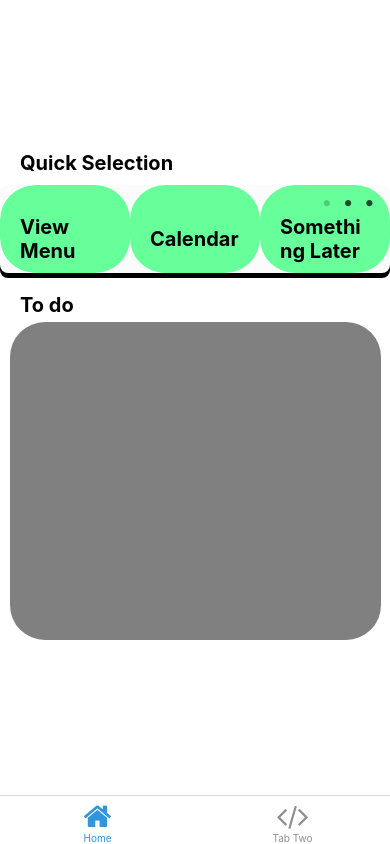
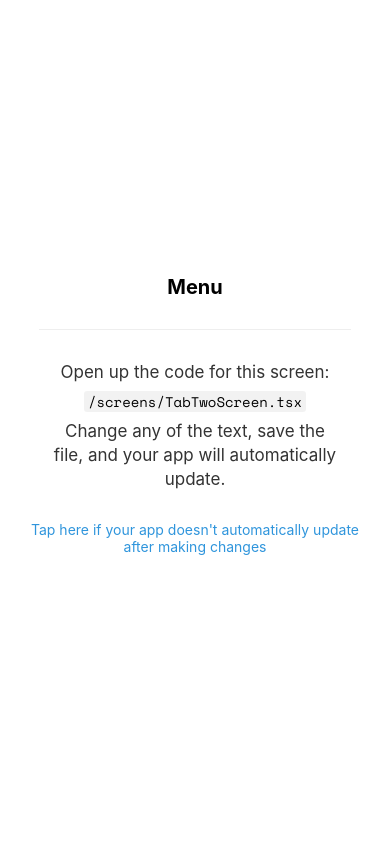
Before and after one commit to CurlzG/House_App, a React Native app: screen /Menu in a window 390 px wide. Built offline with nearby package versions, Linux system fonts and the light colour scheme; what expo-linking would draw is missing.

Commit message:
Added Menu

```diff
--- a/components/Slide.tsx
+++ b/components/Slide.tsx
@@ -1,17 +1,18 @@
 import React from 'react'
 import { View, Text } from 'react-native'
 import { StyleSheet,TouchableHighlight } from 'react-native'
-import Navigation from '../navigation';
-
+import { useNavigation } from '@react-navigation/native';
 export const Slide = (props: any) => {
-
+  const navigation = useNavigation();
   const { title } = props;
-  const click = () => {
-    console.log("hello")
+  function ViewCard(title:any){
+    if(title.includes('Menu')){
+     return navigation.navigate('Menu');
+    }
   }
   return (
 
-    <View style={styles.slide} onTouchEnd={() => {}} >
+    <View style={styles.slide} onTouchEnd={() => {ViewCard(title)}} >
       <Text style={styles.slideText }>
         {title}
       </Text>
--- a/navigation/LinkingConfiguration.ts
+++ b/navigation/LinkingConfiguration.ts
@@ -25,8 +25,14 @@ const linking: LinkingOptions<RootStackParamList> = {
               TabTwoScreen: 'two',
             },
           },
+          Menu: {
+            screens: {
+              MenucScreen: 'two',
+            },
+          },
         },
       },
+
       Modal: 'modal',
       NotFound: '*',
     },
--- a/navigation/index.tsx
+++ b/navigation/index.tsx
@@ -12,6 +12,7 @@ import { ColorSchemeName, Pressable } from 'react-native';
 
 import Colors from '../constants/Colors';
 import useColorScheme from '../hooks/useColorScheme';
+import Menu from '../screens/Menu';
 import ModalScreen from '../screens/ModalScreen';
 import NotFoundScreen from '../screens/NotFoundScreen';
 import TabOneScreen from '../screens/TabOneScreen';
@@ -40,6 +41,7 @@ function RootNavigator() {
     <Stack.Navigator>
       <Stack.Screen name="Root" component={BottomTabNavigator} options={{ headerShown: false }} />
       <Stack.Screen name="NotFound" component={NotFoundScreen} options={{ title: 'Oops!' }} />
+      <Stack.Screen name="Menu" component={Menu}  options={{ headerShown: false }} />
       <Stack.Group screenOptions={{ presentation: 'modal' }}>
         <Stack.Screen name="Modal" component={ModalScreen} />
       </Stack.Group>
@@ -58,7 +60,7 @@ function BottomTabNavigator() {
 
   return (
     <BottomTab.Navigator
-      initialRouteName="TabOne"
+      initialRouteName="TabTwo"
       screenOptions={{
         tabBarActiveTintColor: Colors[colorScheme].tint,
           headerShown: false
@@ -66,12 +68,10 @@ function BottomTabNavigator() {
       <BottomTab.Screen
         name="TabOne"
         component={TabOneScreen}
-
-        options={({ navigation }: RootTabScreenProps<'TabOne'>) => ({
-          title: 'Home',
-          tabBarIcon: ({ color }) => <TabBarIcon name="home" color={color} />,
-
-        })}
+        options={{
+          title: 'Tab One',
+          tabBarIcon: ({ color }) => <TabBarIcon name="code" color={color} />,
+        }}
       />
       <BottomTab.Screen
         name="TabTwo"
@@ -81,6 +81,8 @@ function BottomTabNavigator() {
           tabBarIcon: ({ color }) => <TabBarIcon name="code" color={color} />,
         }}
       />
+
+
     </BottomTab.Navigator>
   );
 }
--- /dev/null
+++ b/screens/Menu.tsx
@@ -0,0 +1,31 @@
+import { StyleSheet } from 'react-native';
+
+import EditScreenInfo from '../components/EditScreenInfo';
+import { Text, View } from '../components/Themed';
+
+export default function Menu() {
+  return (
+    <View style={styles.container}>
+      <Text style={styles.title}>Menu</Text>
+      <View style={styles.separator} lightColor="#eee" darkColor="rgba(255,255,255,0.1)" />
+      <EditScreenInfo path="/screens/TabTwoScreen.tsx" />
+    </View>
+  );
+}
+
+const styles = StyleSheet.create({
+  container: {
+    flex: 1,
+    alignItems: 'center',
+    justifyContent: 'center',
+  },
+  title: {
+    fontSize: 20,
+    fontWeight: 'bold',
+  },
+  separator: {
+    marginVertical: 30,
+    height: 1,
+    width: '80%',
+  },
+});
--- a/screens/TabOneScreen.tsx
+++ b/screens/TabOneScreen.tsx
@@ -13,7 +13,7 @@ export default function TabOneScreen({ navigation }: RootTabScreenProps<'TabOne'
       <Carousel
         style='slide'
         items={[{
-          title: 'View Menu',
+          title: ' Food Menu',
         }, {
           title: 'Calendar',
         }, {
--- a/types.tsx
+++ b/types.tsx
@@ -17,6 +17,7 @@ export type RootStackParamList = {
   Root: NavigatorScreenParams<RootTabParamList> | undefined;
   Modal: undefined;
   NotFound: undefined;
+  Menu:undefined;
 };
 
 export type RootStackScreenProps<Screen extends keyof RootStackParamList> = NativeStackScreenProps<
@@ -27,6 +28,7 @@ export type RootStackScreenProps<Screen extends keyof RootStackParamList> = Nati
 export type RootTabParamList = {
   TabOne: undefined;
   TabTwo: undefined;
+  Menu:undefined;
 };
 
 export type RootTabScreenProps<Screen extends keyof RootTabParamList> = CompositeScreenProps<
```
